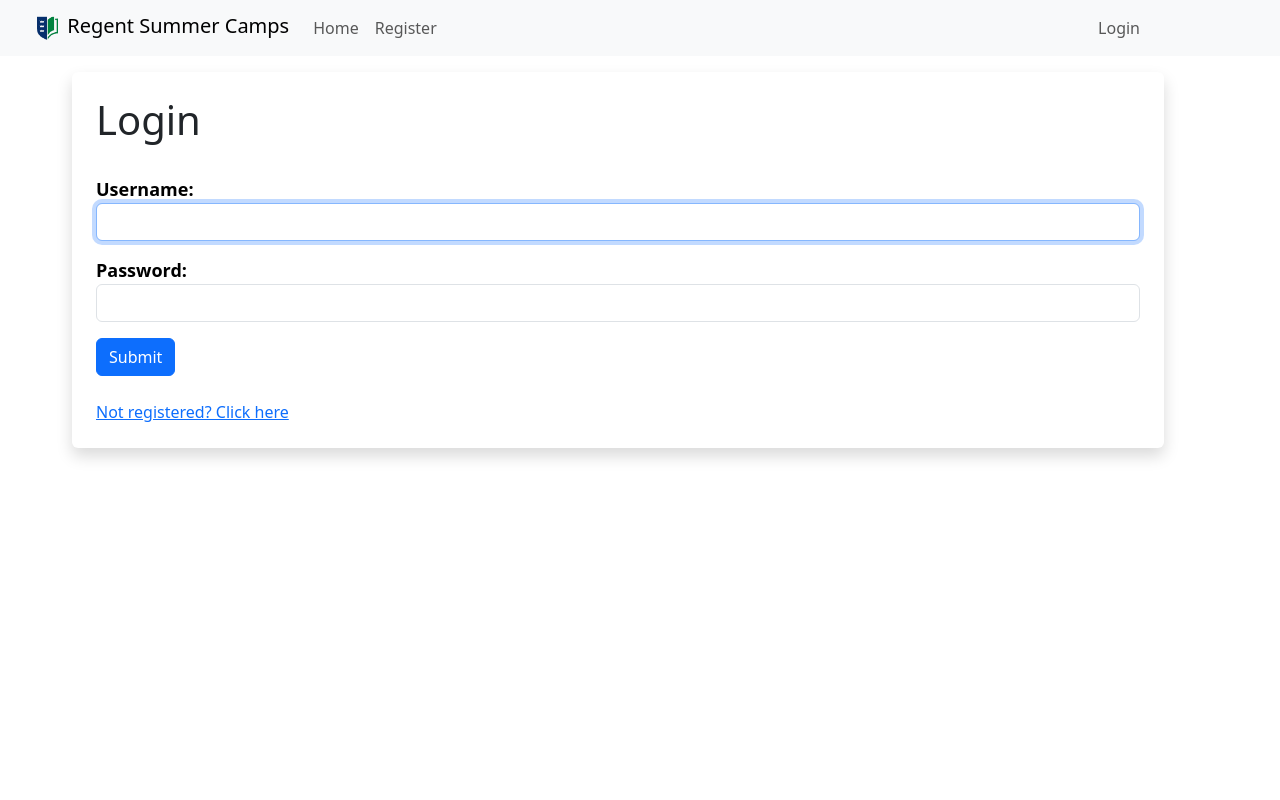
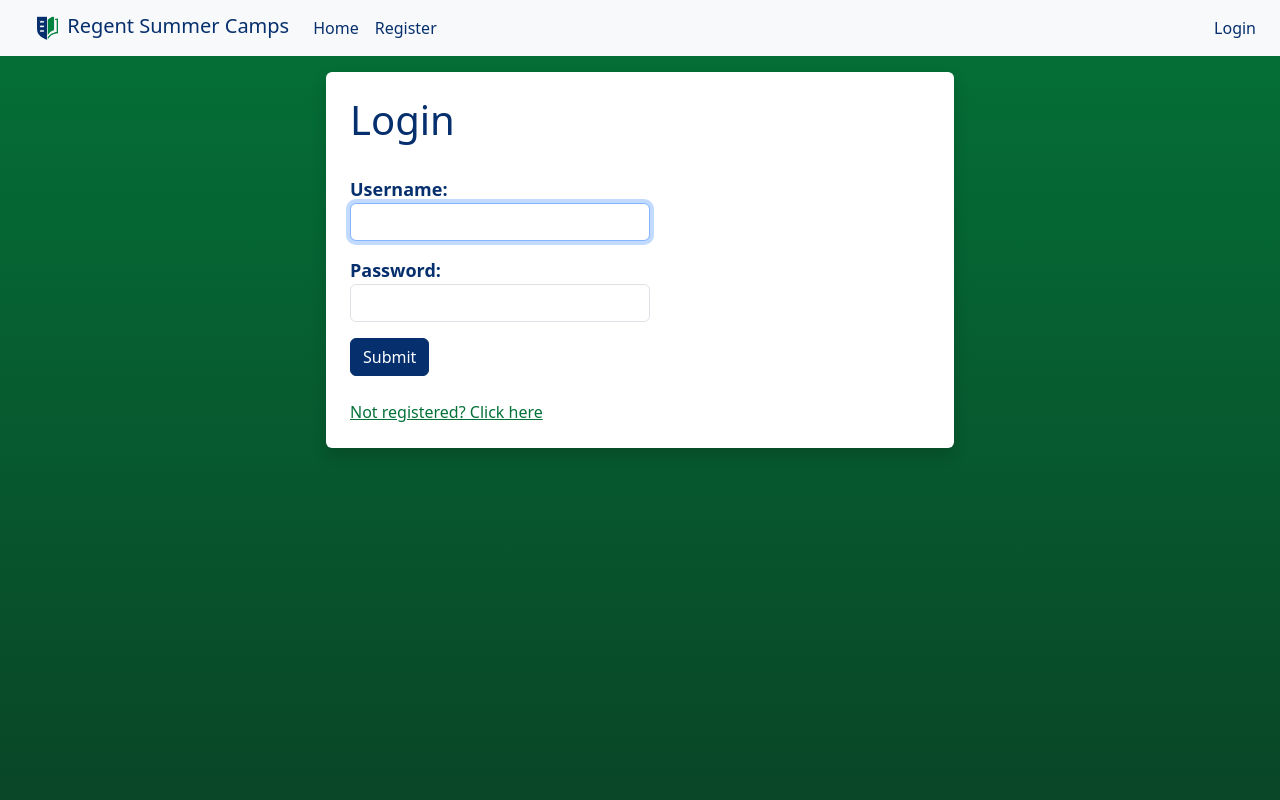
Before and after one commit to TrentenPodach/summercampsystemCSCI450, a Django app: page /users/login/ in a window 1280 px wide. Run offline with Django 4.2, Linux system fonts and the light colour scheme; some libraries are stand-ins or nearby versions.

Commit message:
Changed website theme and css
Changed the overall website theme and css drastically

```diff
--- a/riley test files/campreg/forms.py
+++ b/riley test files/campreg/forms.py
@@ -2,11 +2,17 @@ from django import forms
 from .models import Individual, Family, User
 
 class IndividualForm(forms.ModelForm):
+    first_name = forms.CharField(max_length=50, widget=forms.TextInput(attrs={'class':'form-control'}))
+    last_name = forms.CharField(max_length=50, widget=forms.TextInput(attrs={'class':'form-control'}))
+    date_of_birth = forms.DateField(widget=forms.DateInput(attrs={'class':'form-control'}))
+    email = forms.EmailField(max_length=50, widget=forms.EmailInput(attrs={'class':'form-control'}))
+
     class Meta:
         model = Individual
         fields = ['first_name', 'last_name', 'date_of_birth', 'email']
 
 class FamilyForm(forms.ModelForm):
+    family_name = forms.CharField(max_length=50, widget=forms.TextInput(attrs={'class':'form-control'}))
     class Meta:
         model = Family
         # Don't show primary_contact or members in the form
--- a/riley test files/campreg/models.py
+++ b/riley test files/campreg/models.py
@@ -20,6 +20,7 @@ class Family(models.Model):
 
 class Account(models.Model):
     user = models.OneToOneField(User, on_delete=models.CASCADE)
+    date_of_birth = models.DateField()
     family = models.OneToOneField(Family, on_delete=models.CASCADE)
 
     def __str__(self):
--- a/riley test files/static/css/style.css
+++ b/riley test files/static/css/style.css
@@ -1,13 +1,84 @@
+body {
+    min-height: 100vh;
+    background-image: linear-gradient(#047138, #094627);
+}
+
+h1, h3, label {
+    color: #062f6d;
+}
+
 label {
     font-weight: 600;
     font-size: large;
-    color:black;
+}
+
+.navbar-regent .nav-link {
+    color: #062f6d;
+    font-weight: 500;
+    transition: color .15s ease-in-out;
+}
+
+.navbar-regent .nav-link:hover {
+    color: #3e639c;
+}
+
+.navbar-regent .navbar-brand {
+    color: #062f6d;
+}
+
+.navbar-regent .navbar-text {
+    color: #062f6d;
+}
+
+.green-link {
+    color:#047138
+}
+
+.green-link:hover {
+    color:#0a9c51
+}
+
+.btn {
+    background-color: #062f6d;
+    border-color: #062f6d;
+    transition: all .15s ease-in-out;
+}
+
+.btn:hover {
+    background-color: #3e639c;
+    border-color: #3e639c;
+}
+
+.btn-logout {
+    color: var(--bs-danger);
+    border-color: var(--bs-danger);
+    background-color: transparent;
+    transition: all .15s ease-in-out;
+}
+
+.btn-logout:hover {
+    color: white;
+    background-color: var(--bs-danger);
+    border-color: var(--bs-danger);
 }
 
 .errorlist {
     color: #F00;
 }
 
+.form-control {
+    max-width: 300px;
+}
+
+.shadow {
+    width: 50%;
+}
+
+.container-fullwidth {
+    width: 100%;
+    margin: 0;
+}
+
 .helptext {
     font-size: medium;
     color: #666666;
--- a/riley test files/templates/layout.html
+++ b/riley test files/templates/layout.html
@@ -14,9 +14,10 @@
     <link rel="stylesheet" href="{% static 'css/style.css' %}">
 </head>
 <body>
-<div class="container-fluid bg-light">
-    <div class="container mx-2">
-        <nav class="navbar navbar-expand-lg navbar-light">
+<section class="bg-col">
+<div class="container-fluid container-fullwidth bg-light">
+    <div class="container-fluid mx-2">
+        <nav class="navbar navbar-expand-lg navbar-regent">
             <a class="navbar-brand mb-0 h1" href="/home">
                 <img src="{% static 'images/regent.png' %}" height="30" width="30">
                 Regent Summer Camps
@@ -46,7 +47,7 @@
                     <li class="nav-item">
                         <form class="form" action="{% url 'users:logout' %}" method="post">
                             {% csrf_token %}
-                            <button type="submit" class="btn btn-outline-danger" aria-label="Logout" title="Logout">Logout</button>
+                            <button type="submit" class="btn btn-logout" aria-label="Logout" title="Logout">Logout</button>
                         </form>
                     </li>
                     {% else %}
@@ -59,15 +60,12 @@
         </nav>
     </div>
 </div>
-<div class = "container mt-3 mx-5">
-    <p class="h1">
-    {% block header %}
-    {% endblock %}
-    </p>
-    <div class = "container-fluid mt-3 mx-0">
+<div class = "container-fluid container-fullwidth mt-3">
+    <div class = "col d-flex justify-content-center">
         {% block content %}
         {% endblock %}
     </div>
 </div>
+</section>
 </body>
 </html>
--- a/riley test files/users/forms.py
+++ b/riley test files/users/forms.py
@@ -30,4 +30,4 @@ class CreateUserForm(UserCreationForm):
 class CreateFamilyEditForm(forms.ModelForm):
     class Meta:
         model = Family
-        fields =['primary_contact', 'members']
+        fields = ['primary_contact', 'members']
--- a/riley test files/users/templates/users/login.html
+++ b/riley test files/users/templates/users/login.html
@@ -5,6 +5,20 @@ Account Login
 {% endblock %}
 
 {% block content %}
+{% if login_form.errors %}
+  <style>
+    .errorlist {
+      display: none;
+    }
+  </style>
+  <div class="alert alert-danger alert-dismissable fade show" role="alert">
+    <div class="d-flex">
+      Incorrect username or password. Please try again.
+      <button type="button" class="btn-close ms-auto" data-bs-dismiss="alert" aria-label"Close"></button>
+    </div>
+  </div>
+{% endif %}
+
 <div class="shadow p-4 mb-5 bg-body rounded">
   <h1>Login</h1>
   <br>
@@ -15,6 +29,6 @@ Account Login
     <button type="submit" class="btn btn-primary">Submit</button>
   </form>
   <br>
-  <a href="/users/register/">Not registered? Click here</a>
+  <a class="green-link" href="/users/register/">Not registered? Click here</a>
 </div>
 {% endblock %}
```
Also changed, not shown: riley test files/campreg/templates/campreg/register.html (+4 -4 lines), riley test files/users/templates/users/account.html (+4 -4 lines), riley test files/db.sqlite3.
